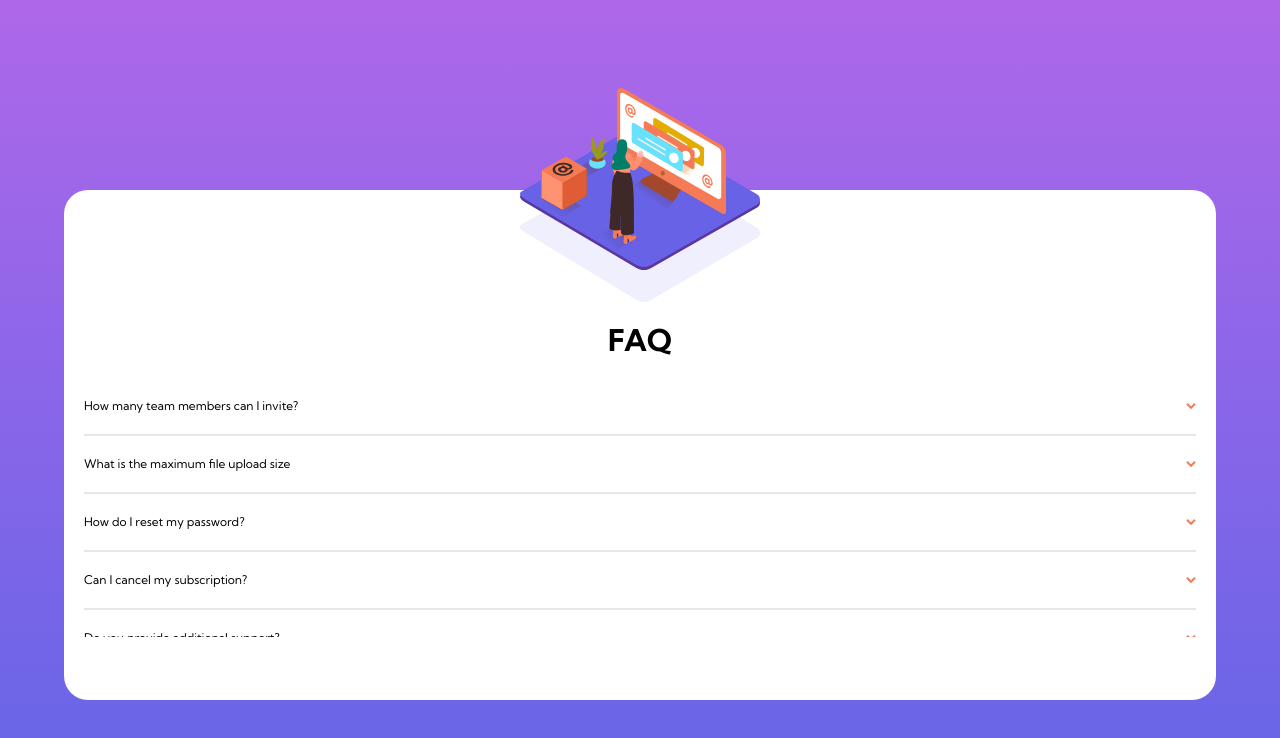
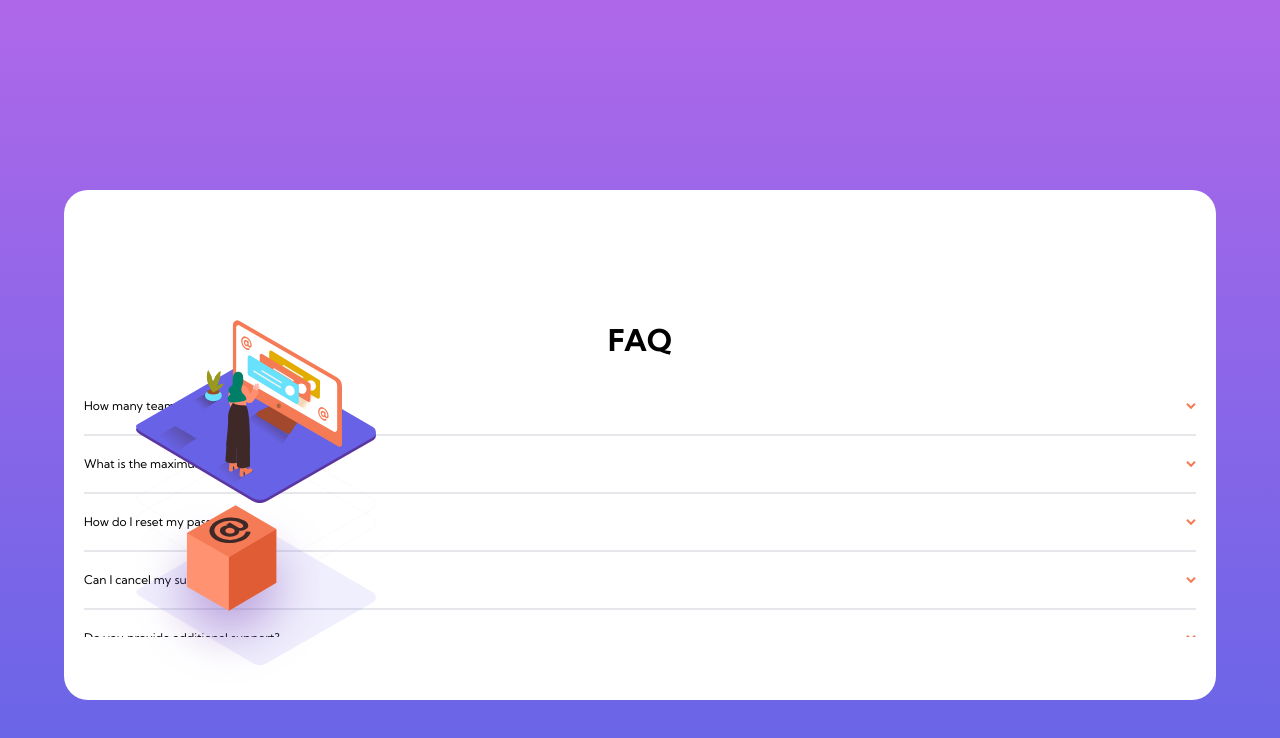
Before and after one commit to KianCandelario/Frontend-Mentor-Projects, a React (Vite) app in the folder Newbie/FAQ-Accordion/faqAccordion/: page / in a window 1280 px wide. Shown: the top 738 px of the page. Built offline with nearby package versions, Linux system fonts and the light colour scheme.

Commit message:
feat: Started doing the icon for desktop

```diff
--- a/Newbie/FAQ-Accordion/faqAccordion/src/components/Icon.tsx
+++ b/Newbie/FAQ-Accordion/faqAccordion/src/components/Icon.tsx
@@ -1,13 +1,33 @@
 function Icon() {
     return(
         <>
-            <div className="w-3/5 h-3/5 absolute left-[20%] bottom-[44%]">
-                <div className="relative h-full w-full flex justify-center items-center">
+            <div className="w-3/5 h-3/5 absolute left-[20%] bottom-[44%] lg:top-[25%]">
+                <div className="relative h-full w-full flex justify-center items-center lg:right-[50%]">
                     <div className="z-10 h-60 w-60 absolute">
-                        <img src="./assets/icons/illustration-woman-online-mobile.svg" />
+                        <picture>
+                            <source
+                                media="(min-width: 1024px)"
+                                srcSet="./assets/icons/illustration-woman-online-desktop.svg"
+                            />
+                            <img src="./assets/icons/illustration-woman-online-mobile.svg" />
+                        </picture>
+                        <picture>
+                            <source
+                                media="(min-width: 1024px)"
+                                srcSet="./assets/icons/illustration-box-desktop.svg"
+                            />
+                            <img src="" />
+                        </picture>
                     </div>
-                    <div className="z-0 h-60 w-60 absolute top-[48%]">
-                        <img src="./assets/icons/bg-pattern-mobile.svg" />
+                    <div className="z-0 h-60 w-60 absolute top-[48%] lg: ">
+                        <picture>
+                            <source
+                                media="(min-width: 1024px)"
+                                srcSet="./assets/icons/bg-pattern-desktop.svg"
+                            />
+
+                            <img src="./assets/icons/bg-pattern-mobile.svg" />
+                        </picture>
                     </div>
                 </div>
             </div>
```
